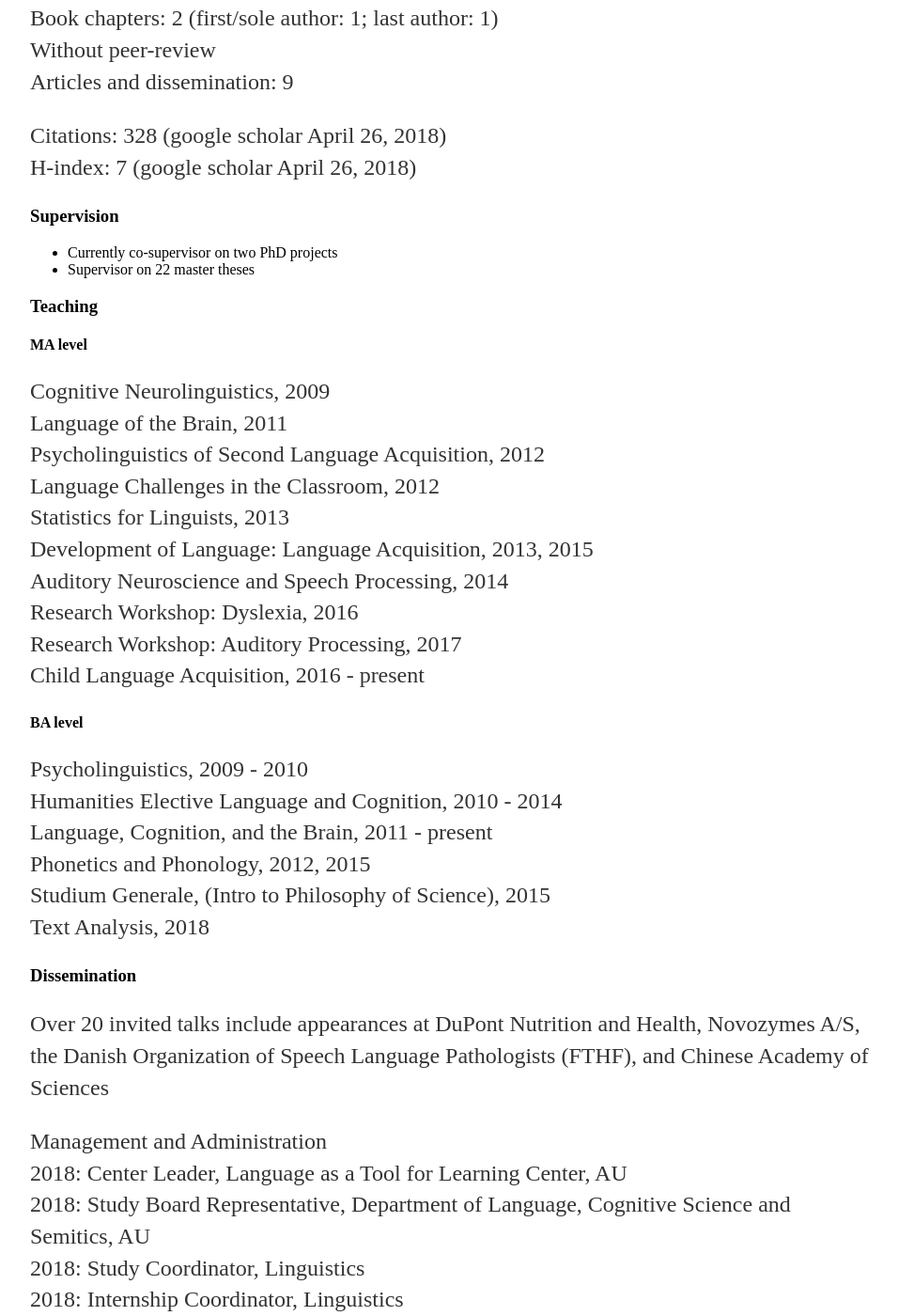
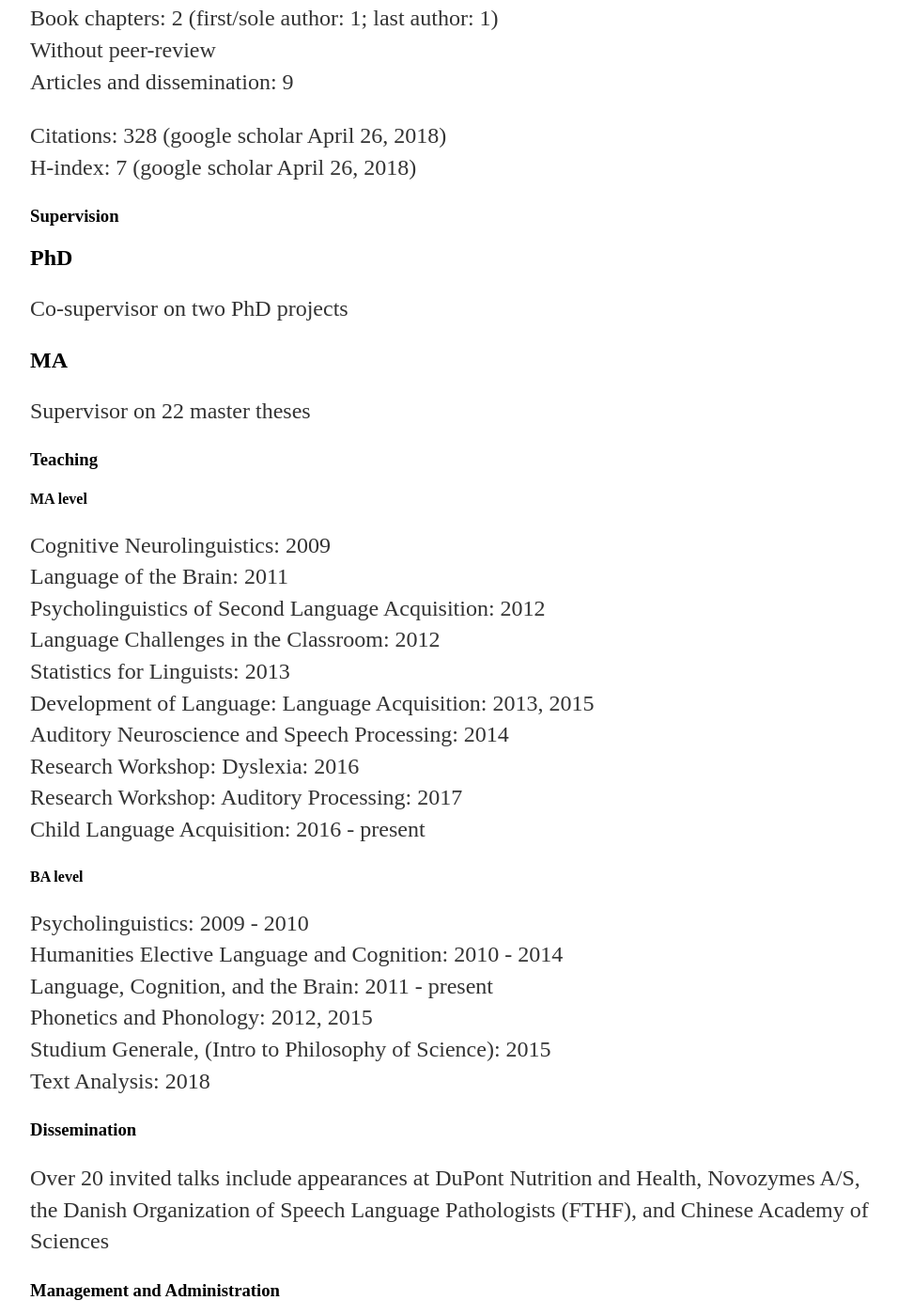
Before and after one commit to ethanweed/ethanweed.github.io, a Jekyll site: the page built from about/cv.md, in a window 1280 px wide and 1400 px high, scrolled down 1745 px. Shown: the whole window at 94% size, without its empty margins (160-1116 px from the left). Built offline with Jekyll 4.4.1, drawn with Linux system fonts in a browser that asks for light colours.

Commit message:
added more formatting

```diff
--- a/about/cv.md
+++ b/about/cv.md
@@ -62,49 +62,51 @@
 H-index: 7 (google scholar April 26, 2018)
 
 ### Supervision
+## PhD
+Co-supervisor on two PhD projects
 
-  * Currently co-supervisor on two PhD projects
-  * Supervisor on 22 master theses
+## MA
+Supervisor on 22 master theses
 
 ### Teaching
 
 #### MA level
 
-Cognitive Neurolinguistics, 2009
-Language of the Brain, 2011
-Psycholinguistics of Second Language Acquisition, 2012
-Language Challenges in the Classroom, 2012
-Statistics for Linguists, 2013
-Development of Language: Language Acquisition, 2013, 2015
-Auditory Neuroscience and Speech Processing, 2014
-Research Workshop: Dyslexia, 2016
-Research Workshop: Auditory Processing, 2017
-Child Language Acquisition, 2016 - present
+Cognitive Neurolinguistics: 2009
+Language of the Brain: 2011
+Psycholinguistics of Second Language Acquisition: 2012
+Language Challenges in the Classroom: 2012
+Statistics for Linguists: 2013
+Development of Language: Language Acquisition: 2013, 2015
+Auditory Neuroscience and Speech Processing: 2014
+Research Workshop: Dyslexia: 2016
+Research Workshop: Auditory Processing: 2017
+Child Language Acquisition: 2016 - present
 
 #### BA level
 
-Psycholinguistics, 2009 - 2010
-Humanities Elective Language and Cognition, 2010 - 2014
-Language, Cognition, and the Brain, 2011 - present
-Phonetics and Phonology, 2012, 2015
-Studium Generale, (Intro to Philosophy of Science), 2015
-Text Analysis, 2018
+Psycholinguistics: 2009 - 2010
+Humanities Elective Language and Cognition: 2010 - 2014
+Language, Cognition, and the Brain: 2011 - present
+Phonetics and Phonology: 2012, 2015
+Studium Generale, (Intro to Philosophy of Science): 2015
+Text Analysis: 2018
 
 ### Dissemination
 
 Over 20 invited talks include appearances at DuPont Nutrition and Health, Novozymes A/S, the Danish Organization of Speech Language Pathologists (FTHF), and Chinese Academy of Sciences
 
-Management and Administration
+### Management and Administration
 2018: Center Leader, Language as a Tool for Learning Center, AU
 2018: Study Board Representative, Department of Language, Cognitive Science and Semitics, AU
 2018: Study Coordinator, Linguistics
 2018: Internship Coordinator, Linguistics
 
-Research Grants
+### Research Grants
 2013-2018: Interacting Minds small grants for projects: “Music, Voice, and Auditory Brainstem Response” “Hearing What You’re Thinking” “Clinical Voices” “How well do cloze tests really test reading comprehension in Danish higher-education students?”
 2018: AU Funding for Language as a Tool for Learning Center
 
-Reviewing
+### Reviewing
 Grant reviewing
 2012: Israel Science Foundation (ISF)
 PhD thesis evaluation
@@ -121,7 +123,7 @@
 Psychology of Language and Communication
   5.1.1. Publication list: Ethan Weed
 
-Peer-reviewed articles
+### Peer-reviewed articles
 Fusaroli, R., Weed, E., Naigles, L. & Fein, D. (in review) Hearing me hearing you: Reciprocal effects between child and parent language in autism and typical development
 Kizach, J., Christensen, K. R., & Weed, E. (2016). A verbal illusion: Now in three languages. Journal of psycholinguistic research, 45(3), 753-768.
 Petersen, B., Weed, E., Sandmann, P., Brattico, E., Hansen, M., Sørensen, S. D., & Vuust, P. (2015). Brain responses to musical feature changes in adolescent cochlear implant users. Frontiers in Human Neuroscience, 9, 7.
@@ -133,12 +135,13 @@
 Weed, E. (2008). Theory of mind impairment in right hemisphere damage: A review of the evidence. International Journal of Speech-Language Pathology, 10(6), 414-424.
 Wallentin, M., Weed, E., Østergaard, L., Mouridsen, K., & Roepstorff, A. (2008). Accessing the mental space—spatial working memory processes for language and vision overlap in precuneus. Human Brain Mapping, 29(5), 524-532.
 Weed, E. (2008). Looking for Beauty in the Brain. Estetika: The Central European Journal of Aesthetics, 45(1), 5-23.
-Book chapters
+
+### Book chapters
 Weed, E. (2013). Is there an irony center in the brain?. In Ironistik (pp. 79-83). Publizon.
 
 Tylén, K., Bjørndahl, J. S., & Weed, E. (2011). Actualizing semiotic affordances in a material world. Benjamins Current Topics, 81.
 
-Publications without peer-review
+### Publications without peer-review
 
 Sørensen, L. L., Claumarch, I. E. R., & Weed, E. (2017). Testning af alment ordforråd hos danske universitetsstuderende: et normeringsstudie. Dansk Audiologopaedi, 53(1), 10-15.
 Weed, E., & Fusaroli, R. (2015). Modeling parent-child dyads in the linguistic development of children with and without ASD. In Autism@Aarhus 2015 Symposium: 4Th Anniversary Meeting.
@@ -157,10 +160,10 @@
 
 Weed, E. (2007). Bits and pieces: perception, cognition, and language in patients with damage to the right cerebral hemisphere. In Language in cognition, cognition in language, Aarhus University
 
-Monographs
+### Monographs
 Weed, E. (2011). Getting the Message Right: Social Cognition, Pragmatic Impairment, and Right Hemisphere Damage (Doctoral dissertation, Aarhus Universitet).
 
-Refereed posters and abstracts
+### Refereed posters and abstracts
 
 Fusaroli, R., Lambrechts, A., Weed, E., Maras, K., Yarrow, K., Bowler, D., & Gaigg, S. (2017). Social impairment in conversation: disfluency and compensatory mechanisms. In International Meeting for Autism Research.
 
```
Also changed, not shown: about/cv.html (+45 -35 lines).
